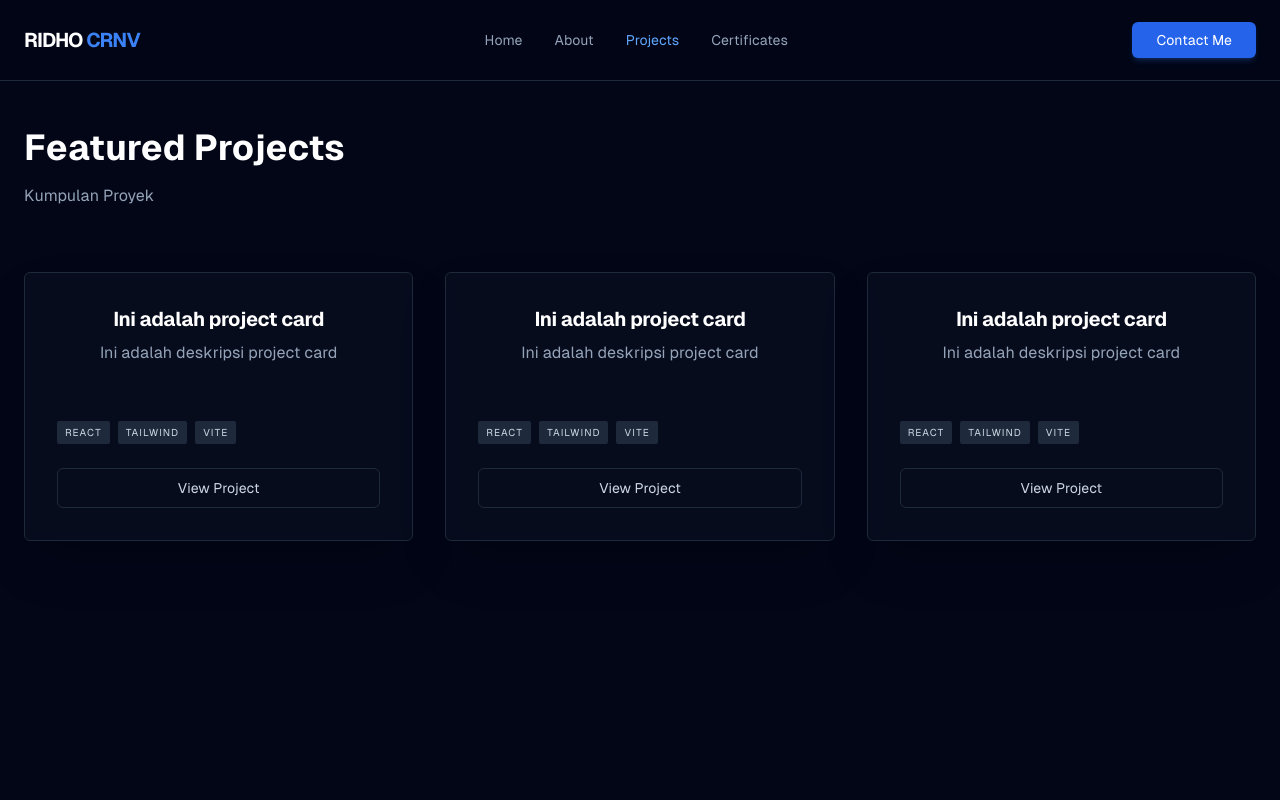
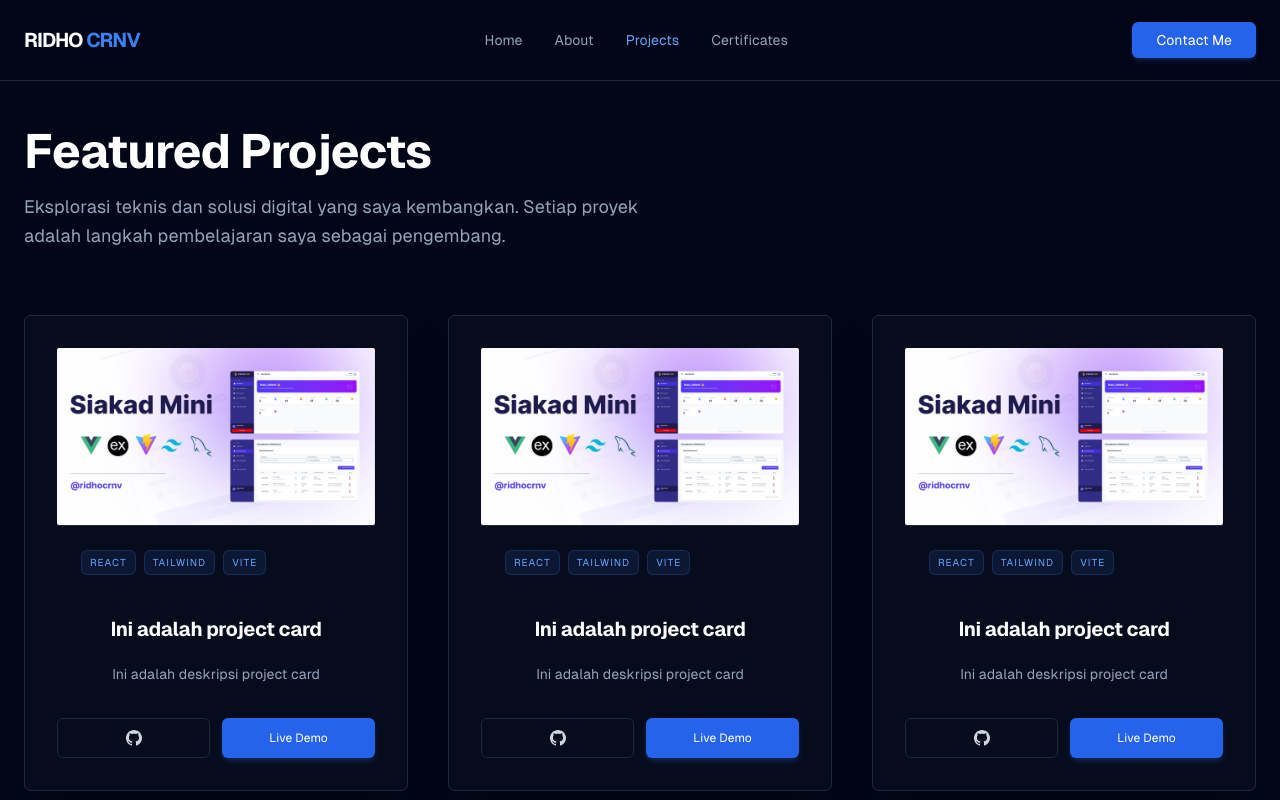
Before and after one commit to ridhocrnv/Belajar-React, a React (Vite) app: page /projects in a window 1280 px wide. Shown: the top 800 px of the page. Built offline with nearby package versions, Linux system fonts and the light colour scheme.

Commit message:
refactor(projects): update ProjectPage with image thumbnails and GitHub links
- add image container to Project cards with zoom-hover effect
- implement GitHub and Live Demo button actions
- refine card layout for better visual hierarchy
- sync project data with real personal projects

```diff
--- a/src/components/pages/HomePage.jsx
+++ b/src/components/pages/HomePage.jsx
@@ -27,13 +27,16 @@ const Home = () => {
                     </h1>
 
                     <p className="text-slate-400 text-xl md:text-xl max-w-2xl mx-auto mb-12 leading-relaxed">
-                        Halo! Saya Ridho Ahmad, mahasiswa Ilmu Komputer yang berfokus pada pengembangan aplikasi web modern yang skalabel dan estetik.
+                        Halo! Saya Ridho Ahmad Irawan, mahasiswa Ilmu Komputer yang berfokus pada pengembangan aplikasi web modern yang skalabel dan estetik.
                     </p>
 
                     <div className="flex flex-col sm:flex-row gap-5 justify-center items-center">
-                        <Button variant="blue" className="w-full sm:w-auto h-12 px-8">
+                        <Link to="/projects">
+                            <Button variant="blue" className="w-full sm:w-auto h-12 px-8">
                             View Projects
                         </Button>
+                        </Link>
+
                         <Button variant="outline" className="w-full sm:w-auto h-12 px-8 border-slate-800">
                             Download CV
                         </Button>
--- a/src/components/pages/ProjectPage.jsx
+++ b/src/components/pages/ProjectPage.jsx
@@ -1,67 +1,128 @@
-import Navbar from "../layouts/Navbar";
-import Footer from "../layouts/Footer";
-import Card from "../ui/Card";
-import Button from "../ui/Button";
+import Navbar from '../layouts/Navbar'
+import Footer from '../layouts/Footer'
+import Card from '../ui/Card'
+import Button from '../ui/Button'
 
 const Projects = () => {
-
     const projectList = [
         {
-            title: "Ini adalah project card",
-            desc: "Ini adalah deskripsi project card",
-            tech: ["React", "Tailwind", "Vite"],
-            link: "#"
+            title: 'Ini adalah project card',
+            desc: 'Ini adalah deskripsi project card',
+            tech: ['React', 'Tailwind', 'Vite'],
+            thumbnail: '/projects/Thumbnail.png',
+            github: 'https://github.com/ridhocrnv/Belajar-React.git',
+            link: 'https://pkm-witsar.vercel.app',
         },
         {
-            title: "Ini adalah project card",
-            desc: "Ini adalah deskripsi project card",
-            tech: ["React", "Tailwind", "Vite"],
-            link: "#"
+            title: 'Ini adalah project card',
+            desc: 'Ini adalah deskripsi project card',
+            tech: ['React', 'Tailwind', 'Vite'],
+            thumbnail: '/projects/Thumbnail.png',
+            github: 'https://github.com/ridhocrnv/Belajar-React.git',
+            link: 'https://pkm-witsar.vercel.app',
         },
         {
-            title: "Ini adalah project card",
-            desc: "Ini adalah deskripsi project card",
-            tech: ["React", "Tailwind", "Vite"],
-            link: "#"
+            title: 'Ini adalah project card',
+            desc: 'Ini adalah deskripsi project card',
+            tech: ['React', 'Tailwind', 'Vite'],
+            thumbnail: '/projects/Thumbnail.png',
+            github: 'https://github.com/ridhocrnv/Belajar-React.git',
+            link: 'https://pkm-witsar.vercel.app',
         },
     ]
 
     return (
         <div className="min-h-screen bg-slate-950 text-white flex flex-col font-sans">
             <Navbar />
-            <main className="flex-1 max-w-7xl mx-auto px-6 pt-32 w-full">
+            <main className="flex-1 max-w-7xl mx-auto px-6 pt-32 pb-20 w-full">
                 <header className="mb-16">
-                    <h2 className="text-4xl font-bold mb-4">Featured Projects</h2>
-                    <p className="text-slate-400 max-w-2xl">Kumpulan Proyek</p>
+                    <h2 className="text-4xl md:text-5xl font-bold mb-4 tracking-tight">
+                        Featured Projects
+                    </h2>
+                    <p className="text-slate-400 max-w-2xl text-lg leading-relaxed">
+                        Eksplorasi teknis dan solusi digital yang saya
+                        kembangkan. Setiap proyek adalah langkah pembelajaran
+                        saya sebagai pengembang.
+                    </p>
                 </header>
 
-                <div className="grid grid-cols-1 md:grid-cols-2 lg:grid-cols-3 gap-8">
+                <div className="grid grid-cols-1 md:grid-cols-2 lg:grid-cols-3 gap-10">
                     {projectList.map((project, index) => (
-                        <Card key={index} className="flex flex-col h-full hover:border-blue-500/50 transition-all group">
-                            <Card.Title className="text-left text-xl group-hover:text-blue-400 transition-colors">
-                                {project.title}
-                            </Card.Title>
-                            <Card.Description className="text-left mt-2">
-                                {project.desc}
-                            </Card.Description>
-                            <Card.Body className="mt-auto pt-6">
-                                <div className="flex flex-wrap gap-2 mb-6">
-                                    {project.tech.map(t => (
-                                        <span key="t" className="text-[10px] uppercase tracking-widest px-2 py-1 bg-slate-800 text-slate-300 rounded-sm">
+                        <Card
+                            key={index}
+                            className="flex flex-col h-full hover:border-slate-700 transition-all group overflow-hidden p-0 bg-slate-900/20 backdrop-blur-sm"
+                        >
+                            <div className="relative aspect-video overflow-hidden border-b border-slate-800">
+                                <img
+                                    src={project.thumbnail}
+                                    alt={project.title}
+                                    className="object-cover w-full h-full group-hover:scale-105 transition-transform duration-500 rounded-sm"
+                                />
+                            </div>
+
+                            <div className="p-6 flex flex-col flex-1">
+                                <div className="flex flex-wrap gap-2 mb-4">
+                                    {project.tech.map((t) => (
+                                        <span
+                                            key={t}
+                                            className="text-[10px] font-sans uppercase tracking-widest px-2 py-1 bg-blue-500/10 text-blue-400 rounded-md border border-blue-500/20"
+                                        >
                                             {t}
                                         </span>
                                     ))}
                                 </div>
-                                <Button variant="outline" className="w-full text-sm h-10 border-slate-800 hover:border-blue-500">
-                                    View Project
-                                </Button>
-                            </Card.Body>
+                            </div>
+
+                            <Card.Title className="text-left text-xl mb-3 text-white group-hover:text-blue-400 transition-colors">
+                                {project.title}
+                            </Card.Title>
+
+                            <Card.Description className="text-left mb-8 text-slate-400 text-sm leading-relaxed">
+                                {project.desc}
+                            </Card.Description>
+
+                            <div className="mt-auto flex flex-row gap-3">
+                                <a
+                                    href={project.github}
+                                    target="_blank"
+                                    rel="noreferrer"
+                                    className="flex-1"
+                                >
+                                    <Button
+                                        variant="outline"
+                                        className="w-full text-xs h-10 border-slate-800 gap-2"
+                                    >
+                                        <svg
+                                            className="w-4 h-4 fill-current"
+                                            viewBox="0 0 24 24"
+                                        >
+                                            <path d="M12 0c-6.626 0-12 5.373-12 12 0 5.302 3.438 9.8 8.207 11.387.599.111.793-.261.793-.577v-2.234c-3.338.726-4.033-1.416-4.033-1.416-.546-1.387-1.333-1.756-1.333-1.756-1.089-.745.083-.729.083-.729 1.205.084 1.839 1.237 1.839 1.237 1.07 1.834 2.807 1.304 3.492.997.107-.775.418-1.305.762-1.604-2.665-.305-5.467-1.334-5.467-5.931 0-1.311.469-2.381 1.236-3.221-.124-.303-.535-1.524.117-3.176 0 0 1.008-.322 3.301 1.23.957-.266 1.983-.399 3.003-.404 1.02.005 2.047.138 3.006.404 2.291-1.552 3.297-1.23 3.297-1.23.653 1.653.242 2.874.118 3.176.77.84 1.235 1.911 1.235 3.221 0 4.609-2.807 5.624-5.479 5.921.43.372.823 1.102.823 2.222v3.293c0 .319.192.694.801.576 4.765-1.589 8.199-6.086 8.199-11.386 0-6.627-5.373-12-12-12z" />
+                                            GitHub
+                                        </svg>
+                                    </Button>
+                                </a>
+                                <a
+                                    href={project.github}
+                                    target="_blank"
+                                    rel="noreferrer"
+                                    className="flex-1"
+                                >
+                                    <Button
+                                        variant="blue"
+                                        className="w-full flex justify-center text-xs h-10 shadow-lg shadow-blue-500/10"
+                                    >
+                                        Live Demo
+                                    </Button>
+                                </a>
+                            </div>
                         </Card>
                     ))}
                 </div>
             </main>
+
+            <Footer />
         </div>
-    );
+    )
 }
 
 export default Projects;
```
Also changed, not shown: public/projects/Thumbnail.png (added).
